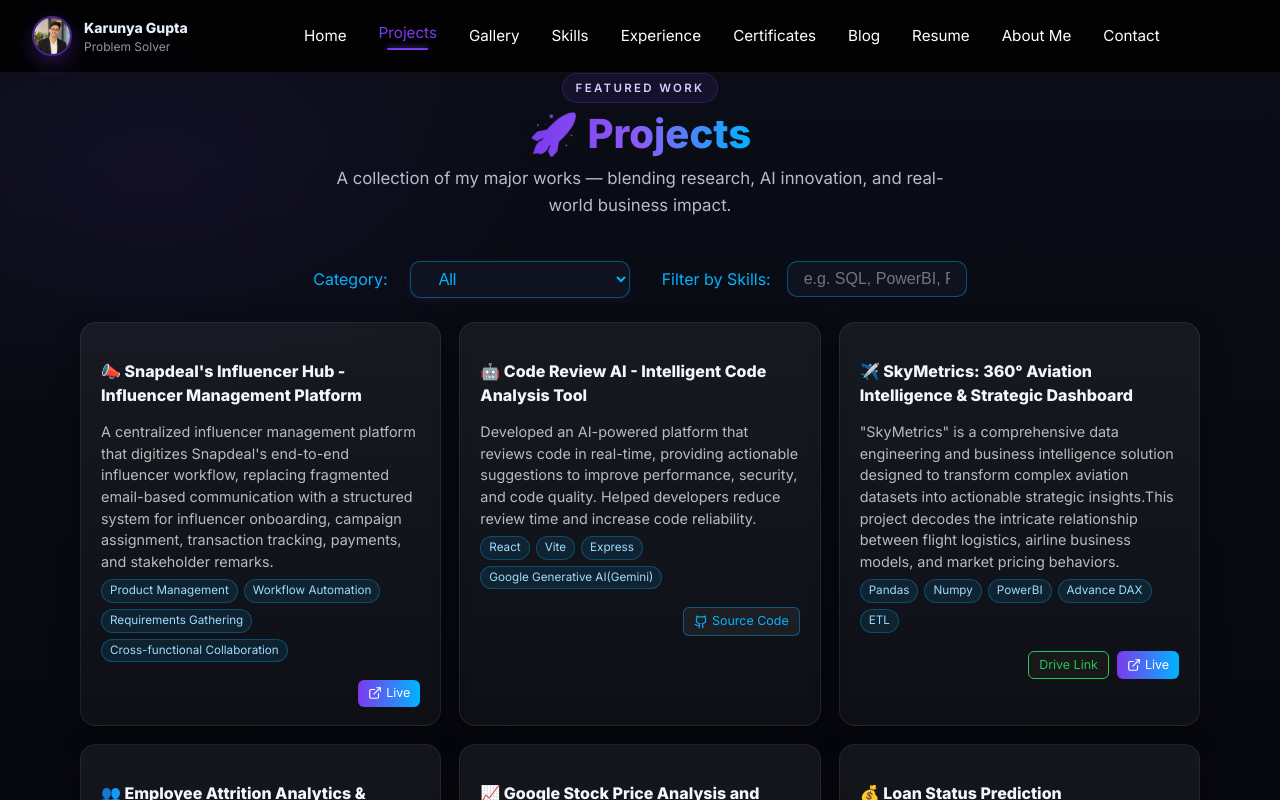
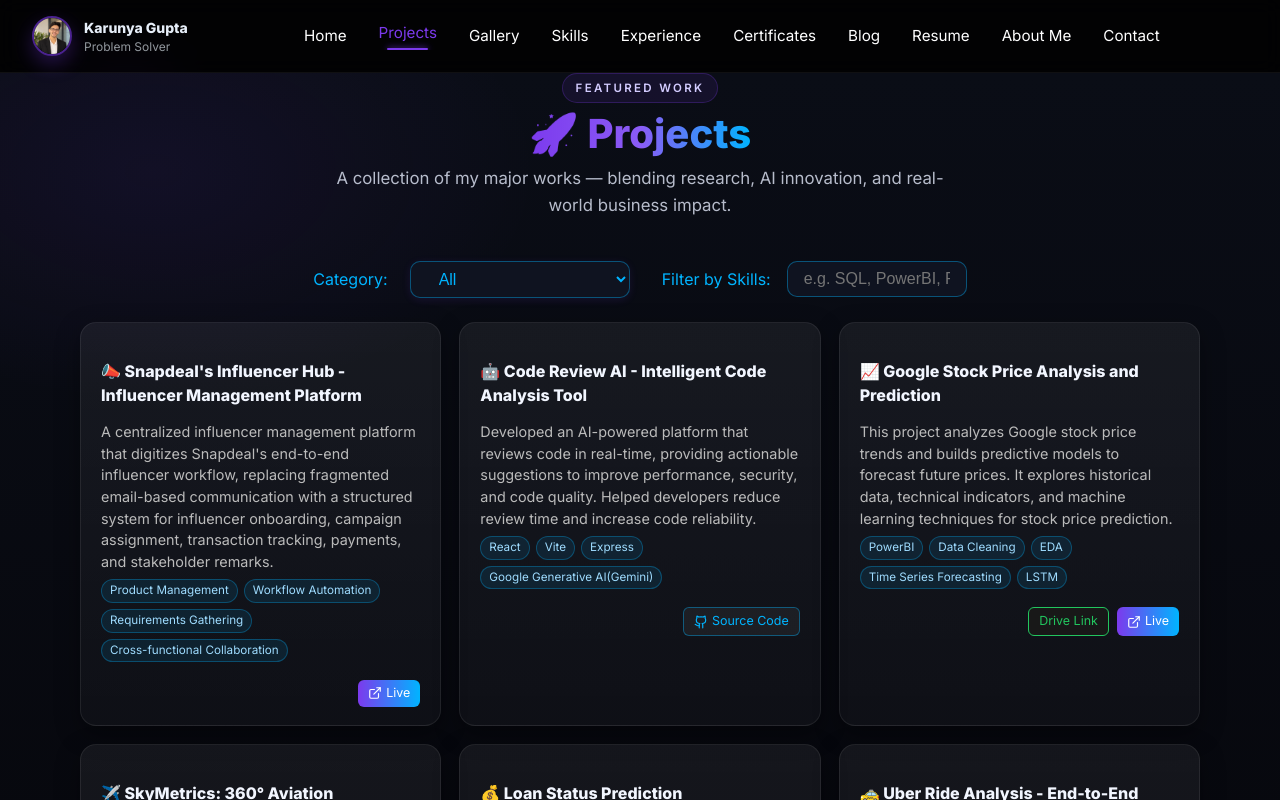
Before and after one commit to KarunyaGupta/Portfolio, a React (Vite) app: page /projects in a window 1280 px wide. Built offline with nearby package versions, Linux system fonts and the light colour scheme.

Commit message:
RemoveUnwantedProjects

```diff
--- a/src/pages/Projects.jsx
+++ b/src/pages/Projects.jsx
@@ -10,7 +10,7 @@
 		title: "📣 Snapdeal's Influencer Hub - Influencer Management Platform",
 		desc: "A centralized influencer management platform that digitizes Snapdeal's end-to-end influencer workflow, replacing fragmented email-based communication with a structured system for influencer onboarding, campaign assignment, transaction tracking, payments, and stakeholder remarks.",
 		 tech: ["Product Management", "Workflow Automation", "Requirements Gathering", "Cross-functional Collaboration"],
-		 live: '#',
+		 live: 'https://affiliate.snapdeal.com/',
 		 code: '#',
 		 category: 'Product',
 	},
@@ -23,6 +23,15 @@
         category: 'Development',
 	},
 	{
+		title:'📈 Google Stock Price Analysis and Prediction',
+		// desc:'Comming soon... working on it!',
+		desc:'This project analyzes Google stock price trends and builds predictive models to forecast future prices. It explores historical data, technical indicators, and machine learning techniques for stock price prediction.',
+		tech:['PowerBI','Data Cleaning','EDA','Time Series Forecasting','LSTM'],
+		live:'https://app.powerbi.com/links/9FaS_bofXm?ctid=7211e667-d09c-4d22-8038-4d51ebe960a8&pbi_source=linkShare',
+		code:'https://drive.google.com/drive/folders/1xniVs5pnYUUwI3du9QZzHg9k7Bgm6V4m?usp=sharing'
+        ,category: 'Dashboards'
+	},
+	{
 		title:'✈️ SkyMetrics: 360° Aviation Intelligence & Strategic Dashboard',
 		desc:'"SkyMetrics" is a comprehensive data engineering and business intelligence solution designed to transform complex aviation datasets into actionable strategic insights.This project decodes the intricate relationship between flight logistics, airline business models, and market pricing behaviors.',
 		// desc:'This project analyzes domestic flight fare trends in India to uncover insights related to airline pricing, routes, travel duration, and number of stops. An interactive dashboard was created to compare ticket prices across airlines, sources, and destinations.',
@@ -33,25 +42,6 @@
 		drive: 'https://drive.google.com/drive/folders/1YC0a5DuxxCfen5qzGFMGiGuu1trLyyX_?usp=drive_link',
 	},
 
-	{
-		title:'👥 Employee Attrition Analytics & Insights Dashboard',
-		desc:'Developed an interactive HR Attrition Analysis Dashboard to identify key factors influencing employee turnover and workforce stability. The dashboard provides insights into attrition trends based on departments, job roles, age groups, gender, salary slabs, and years of experience.',
-		// desc:'Analyzes employee attrition patterns to identify key factors influencing workforce turnover. An interactive dashboard was developed to explore attrition trends across departments, job roles, age groups, and work experience.'
-		tech:['PowerBI','Excel','SQL','Python'],
-		live:'https://app.powerbi.com/links/lOUQUNocKo?ctid=7211e667-d09c-4d22-8038-4d51ebe960a8&pbi_source=linkShare&bookmarkGuid=eaff1f69-8e2d-4893-ab13-8d31fffd15ca',
-		code:'https://drive.google.com/drive/folders/1dGRGEU1IBvB9peVusqSLPnZJ-mYy5cxS?usp=drive_link'
-		,category: 'Dashboards',
-		drive: 'https://drive.google.com/drive/folders/1xniVs5pnYUUwI3du9QZzHg9k7Bgm6V4m?usp=sharing'
-	},
-	{
-		title:'📈 Google Stock Price Analysis and Prediction',
-		// desc:'Comming soon... working on it!',
-		desc:'This project analyzes Google stock price trends and builds predictive models to forecast future prices. It explores historical data, technical indicators, and machine learning techniques for stock price prediction.',
-		tech:['PowerBI','Data Cleaning','EDA','Time Series Forecasting','LSTM'],
-		live:'https://app.powerbi.com/links/9FaS_bofXm?ctid=7211e667-d09c-4d22-8038-4d51ebe960a8&pbi_source=linkShare',
-		code:'https://drive.google.com/drive/folders/1xniVs5pnYUUwI3du9QZzHg9k7Bgm6V4m?usp=sharing'
-        ,category: 'Dashboards'
-	},
 	   // ProfileX project removed as requested
 	{
 		title: '💰 Loan Status Prediction',
@@ -69,39 +59,6 @@
 		code: 'https://drive.google.com/drive/folders/1T_n-1GsqTFy4hSpwvh56Ca4ufjxtppff?usp=drive_link',
         category: 'Dashboards',
 	},
-	{
-		title: '🩺 Pharmaceutical Sales Analysis Dashboard',
-		desc: "This project analyzes a global Pharmaceutical Manufacturing Company's raw sales data to derive meaningful insights. The analysis focuses on performance metrics across different regions, distributors, customers, and sales teams.",
-		tech: ['PowerBI','Pandas', 'EDA', 'Python', 'Data Visiualization'],
-		live: 'https://app.powerbi.com/links/zOIZyJ4BT2?ctid=7211e667-d09c-4d22-8038-4d51ebe960a8&pbi_source=linkShare&bookmarkGuid=0e8f3acb-8169-4858-8601-b763e080b62f',
-		code: 'https://drive.google.com/drive/folders/1YC0a5DuxxCfen5qzGFMGiGuu1trLyyX_?usp=drive_link',
-        category: 'Dashboards',
-	},
-	{
-		title: '🛒 E-Commerce Sales Performance & Profitability Analysis',
-		desc: 'A data-driven Power BI dashboard that analyzes Amazon store sales to uncover trends, top-performing products, revenue patterns, and customer behavior. It helps in making informed business decisions through interactive visuals and KPIs.',
-		tech: ['PowerBI', 'Excel/CSV', 'DAX', 'Power Query'],
-		live: '',
-		code: 'https://drive.google.com/drive/folders/1vzF07kBsyB4jH2JHNkQQlG5VlMx5JfoO?usp=drive_link',
-        category: 'Dashboards',
-	},
-	{
-		title: '💬 Social Media Analysis',
-		desc: 'This SQL-driven project architects a comprehensive relational database to simulate a dynamic social media ecosystem, featuring interconnected schemas for Users, Posts, Messages, Followers, and Comments.',
-		tech: ['SQL','Relational Schema Design','Data Aggregation'],
-		live: '#',
-		code: 'https://github.com/KarunyaGupta/SocialMediaAnalysis-SQL-Project',
-        category: 'Others',
-	},
-
-	{
-		title: '📽 Netflix Content Library',
-		desc: 'This is a Data Analysis and Visualization project analyzing the Netflix content catalog (movies and TV shows). The goal is to draw insights and present findings using an interactive report created in Power BI.',
-		tech: ['PowerBI', 'Excel/CSV', 'DAX', 'Power Query'],
-		live: 'https://app.powerbi.com/links/f2md6kaNCx?ctid=7211e667-d09c-4d22-8038-4d51ebe960a8&pbi_source=linkShare',
-		code: 'https://drive.google.com/drive/folders/1eaPT0P8CwNnIxo4qdMnV3zZpKeXt1cOk?usp=sharing',
-        category: 'Dashboards',
-	},
 	// {
 	// 	title: '🚗 Bengaluru Rides Analysis (OLA)',
 	// 	desc: 'This is a data analysis and exploration project focused on understanding patterns and insights from a dataset of 100,000 rides taken in the city of Bengaluru.',
@@ -111,14 +68,6 @@
 	// 	code: '#',
 	// },
 
-	{
-		title: '🌟 Personal Expense Tracker',
-		desc: 'A user-friendly web application to track personal expenses, categorize spending, and visualize financial data through interactive charts and reports. Built with React for the frontend and Node.js for the backend.',
-		tech: ['React', 'Node.js', 'Express', 'MongoDB'],
-		live: '',
-		code: 'https://github.com/KarunyaGupta/ExpenseTracker',
-		category: 'Development',
-	},
 	{
 		title:'😄 MemeHub',
 		desc:'A Meme Maker web application that allows users to create memes easily. It features image uploading, text overlay, and various customization options to generate memes.',
@@ -144,14 +93,6 @@
 		code: 'https://github.com/KarunyaGupta/Portfolio',
         category: 'Development',
 	},
-	{
-		title: 'Productive Notion Dashboard',
-		desc: 'A comprehensive Notion dashboard template designed to enhance productivity and organization. It includes sections for task management, goal tracking, habit monitoring, and personal journaling.',
-		tech: ['Notion','Creativity'],
-		live: 'https://www.notion.so/Dashboard-2f35ba28887a80cb8599fa64b9cd8a7c?source=copy_link',
-		code: '#',
-		category: 'Others',
-	}
 ]
 
 
```
